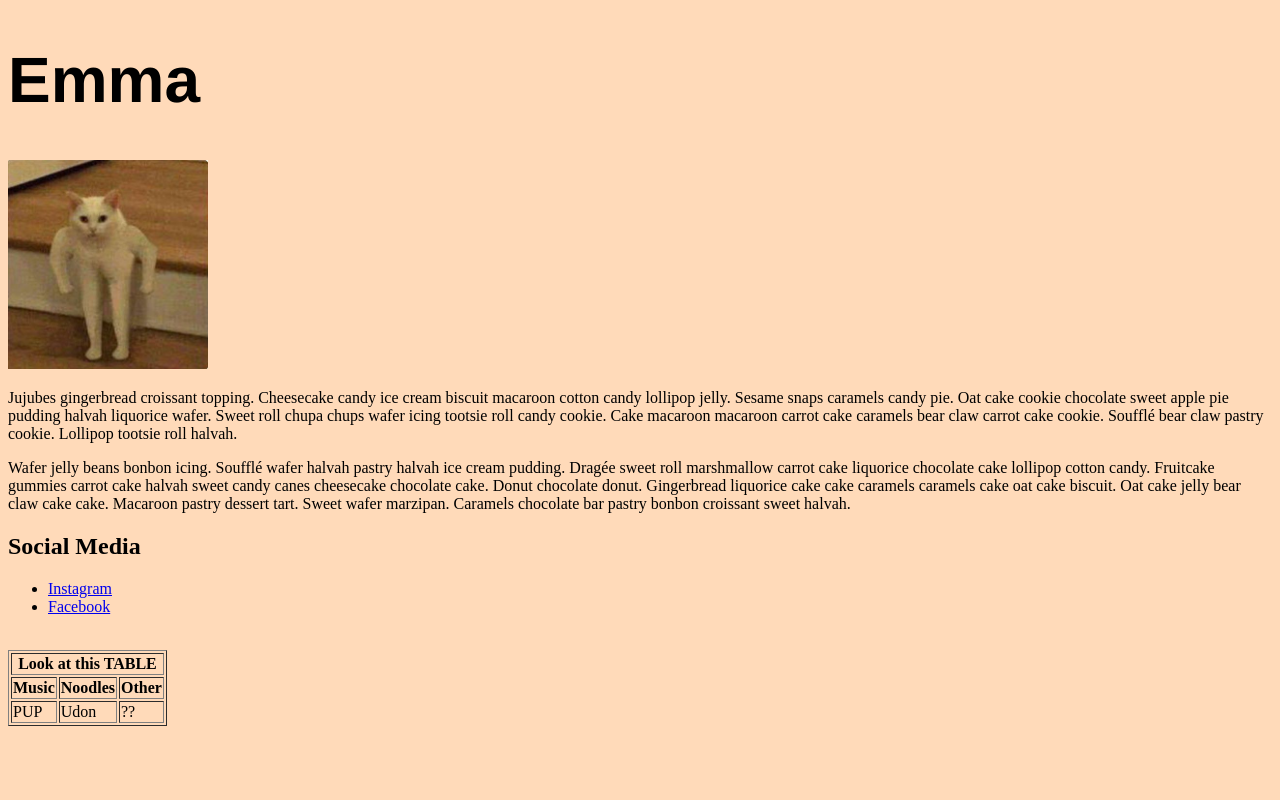
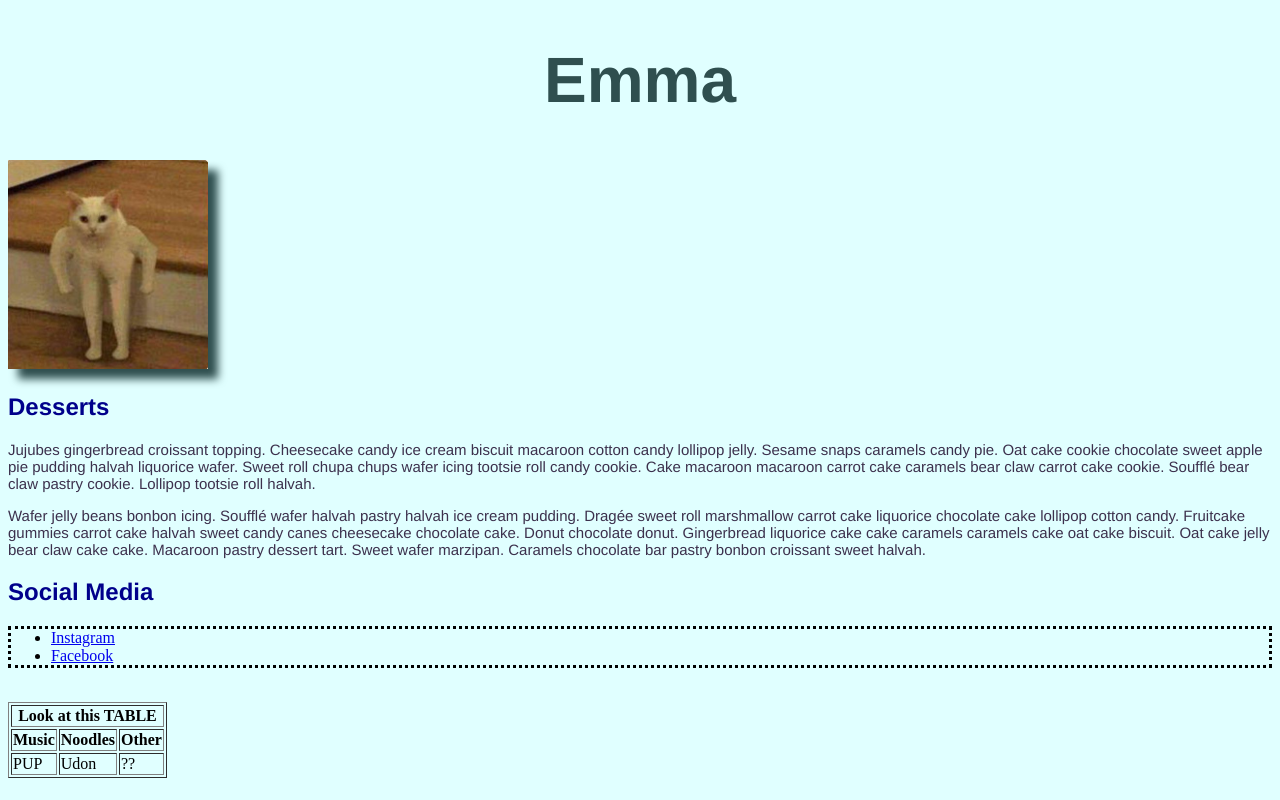
Before and after one commit to Emma-Pang/emma-pang.github.io, a plain HTML site: page index.html in a window 1280 px wide. Drawn offline with Linux system fonts and the light colour scheme.

Commit message:
added css

```diff
--- a/index.html
+++ b/index.html
@@ -2,21 +2,14 @@
 <html>
     <head>
         <title>Emma's Bio</title>
-        <style>
-            body {
-                background-color:peachpuff;
-            }
-            h1{
-                font-family: Helvetica, sans-serif;
-                font-size:4rem;
-            }
-        </style>
+        <link rel="stylesheet" href="styles.css">
       </head>
 
 
     <body>
         <h1>Emma</h1>
-        <img src="assets/leggyboi.jpg" width="200" alt="very sadboi">
+        <div><img src="assets/leggyboi.jpg" width="200" alt="very sadboi"></div>
+        <h2>Desserts</h2>
         <p>Jujubes gingerbread croissant topping. Cheesecake candy ice cream biscuit macaroon cotton candy lollipop jelly. Sesame snaps caramels candy pie. Oat cake cookie chocolate sweet apple pie pudding halvah liquorice wafer. Sweet roll chupa chups wafer icing tootsie roll candy cookie. Cake macaroon macaroon carrot cake caramels bear claw carrot cake cookie. Soufflé bear claw pastry cookie. Lollipop tootsie roll halvah.</p>
 
         <p> Wafer jelly beans bonbon icing. Soufflé wafer halvah pastry halvah ice cream pudding. Dragée sweet roll marshmallow carrot cake liquorice chocolate cake lollipop cotton candy. Fruitcake gummies carrot cake halvah sweet candy canes cheesecake chocolate cake. Donut chocolate donut. Gingerbread liquorice cake cake caramels caramels cake oat cake biscuit. Oat cake jelly bear claw cake cake. Macaroon pastry dessert tart. Sweet wafer marzipan. Caramels chocolate bar pastry bonbon croissant sweet halvah.</p>
--- /dev/null
+++ b/styles.css
@@ -0,0 +1,27 @@
+body {
+    background-color: lightcyan;
+}
+h1{
+    text-align: center;
+    font-family: Helvetica, sans-serif;
+    color:darkslategray;
+    font-size:4rem;
+}
+h2{
+    font-family: Helvetica, sans-serif;
+    color:darkblue;
+}
+
+div {
+    filter: drop-shadow(10px 10px 4px darkslategray);
+    position: relative;
+  }
+
+p {
+    font-family: Helvetica, sans-serif;
+    font-size: 15px;
+    color: rgb(60, 49, 77);
+  }
+ul{
+    border-style: dotted;
+}
```
